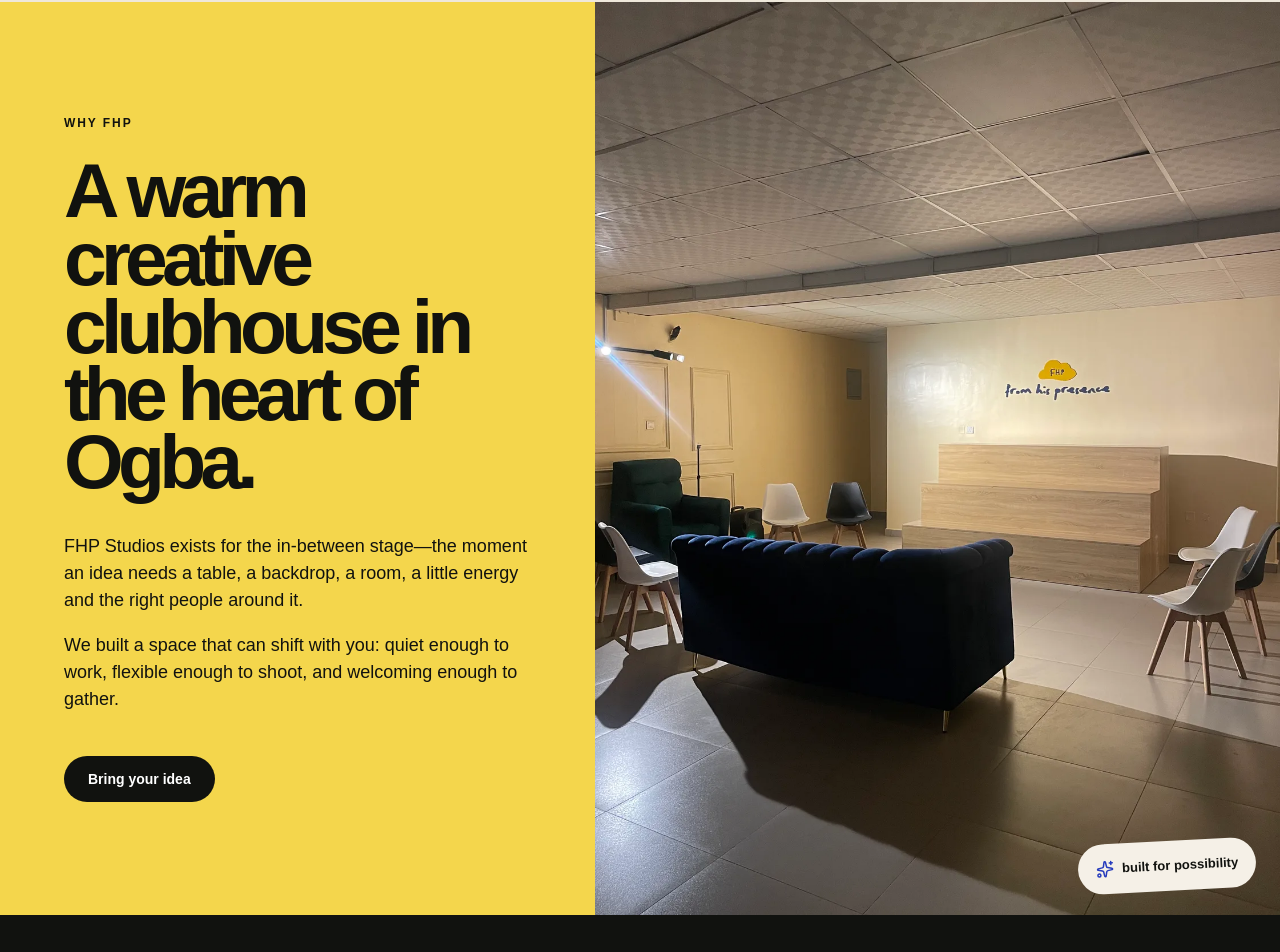
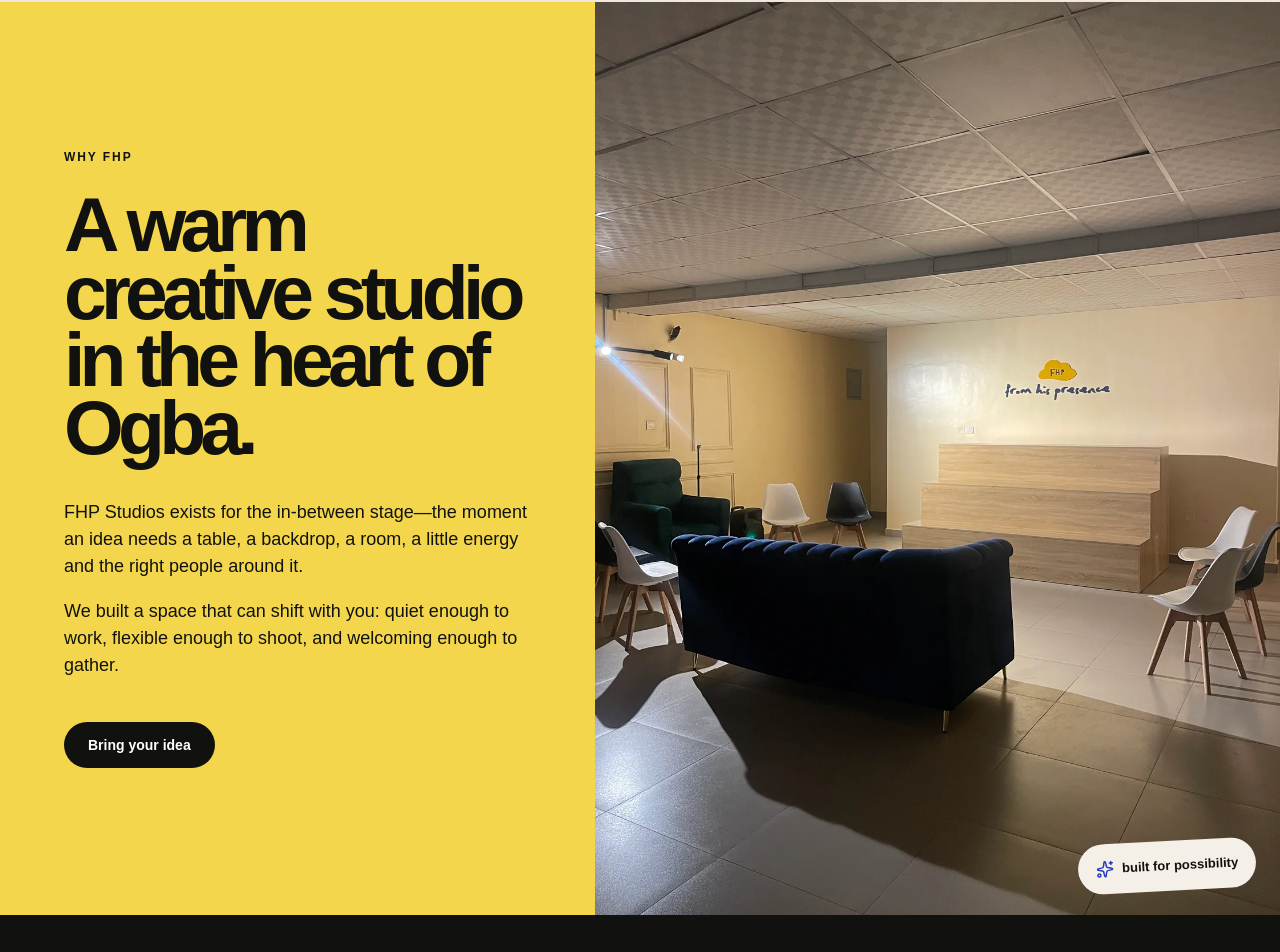
Before and after one commit to ayomideodukoya/FHP-Studios, a Next.js app: page / in a window 1280 px wide. Shown: the part 5165-6117 px from the top of the page. Built offline with nearby package versions, Linux system fonts and the light colour scheme.

Commit message:
fixed one word

```diff
--- a/app/page.tsx
+++ b/app/page.tsx
@@ -143,7 +143,7 @@
       <section className="about-grid" id="about">
         <div className="about-copy">
           <p className="eyebrow">Why FHP</p>
-          <h2>A warm creative clubhouse in the heart of Ogba.</h2>
+          <h2>A warm creative studio in the heart of Ogba.</h2>
           <p>FHP Studios exists for the in-between stage—the moment an idea needs a table, a backdrop, a room, a little energy and the right people around it.</p>
           <p>We built a space that can shift with you: quiet enough to work, flexible enough to shoot, and welcoming enough to gather.</p>
           <a className="pill-button dark-button" href="#book">Bring your idea</a>
```
